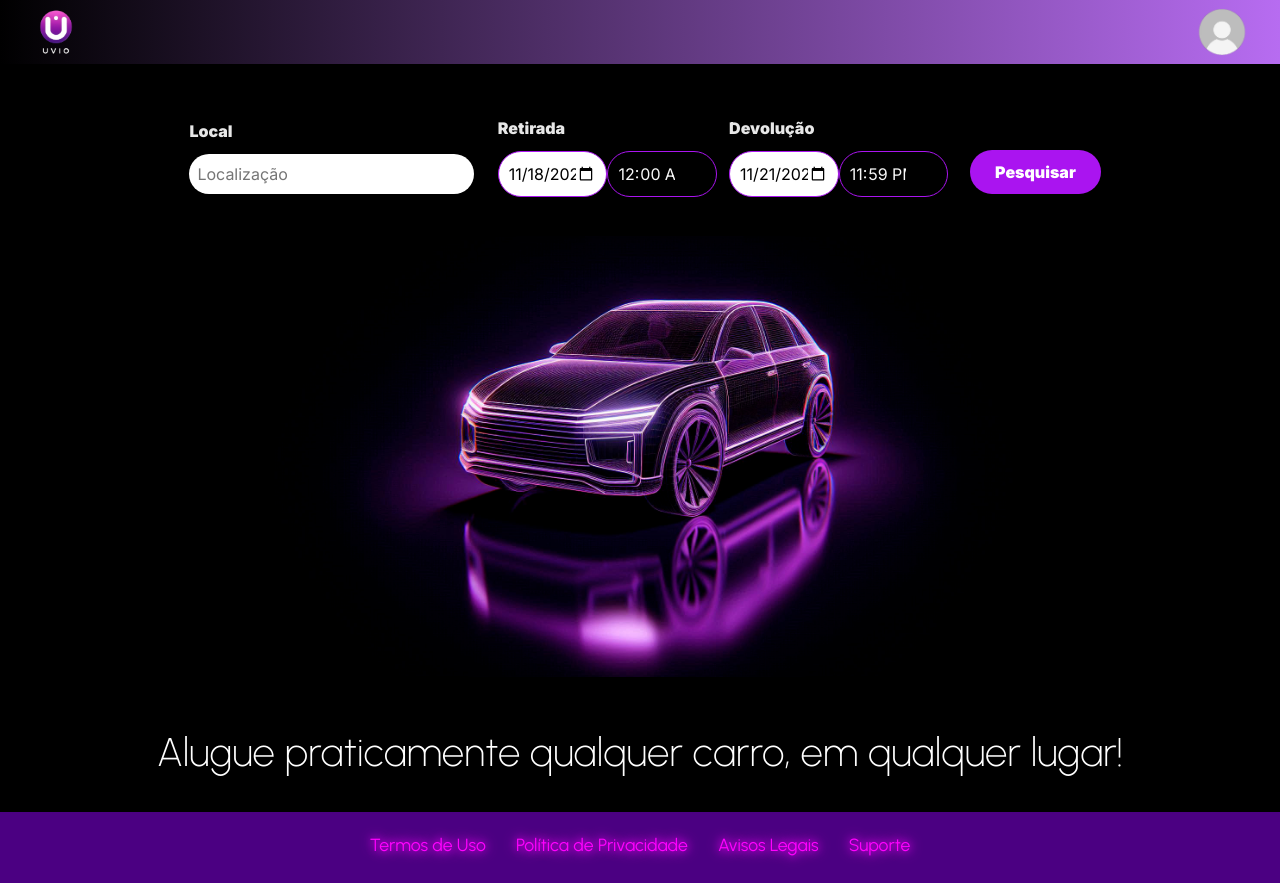
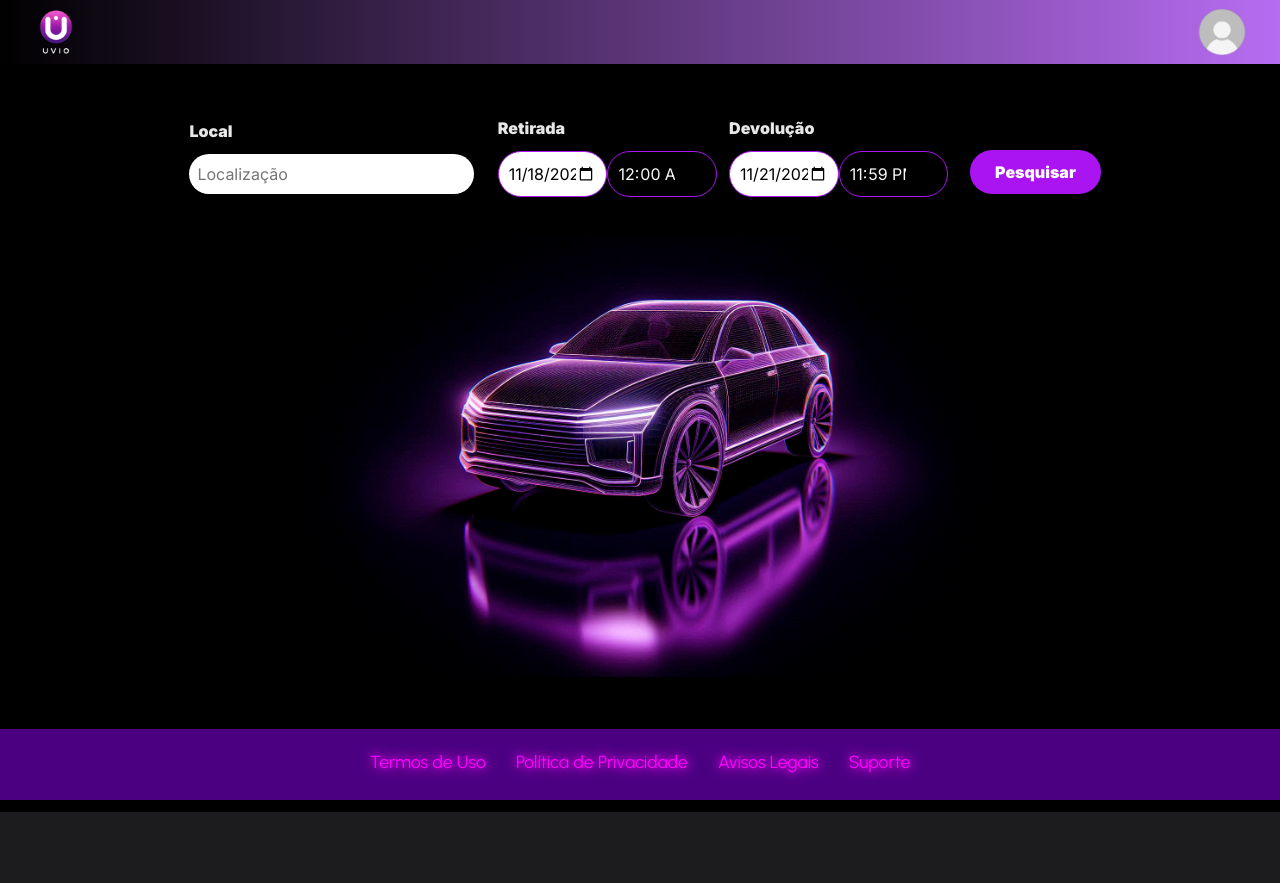
Before and after one commit to Rafacardososantos/iron-horse-front-end, a React (Vite) app in the folder iron-horse-front-end/: page / in a window 1280 px wide. After the commit the page ends 812 px from the top, so only its background shows below. Built offline with nearby package versions, Linux system fonts and the light colour scheme.

Commit message:
refactor(Footer): added footer at the end of the page

```diff
--- a/iron-horse-front-end/src/components/Footer/Footer.css
+++ b/iron-horse-front-end/src/components/Footer/Footer.css
@@ -1,7 +1,12 @@
 .footer-container {
-  background-color: #4B0082; /* Roxo escuro estilo cyberpunk */
+  background-color: #4B0082;
   padding: 20px 0;
   text-align: center;
+  position: fixed;
+  bottom: 0;
+  left: 0;
+  width: 100%;
+  z-index: 51;
 }
 
 .footer-items {
```
